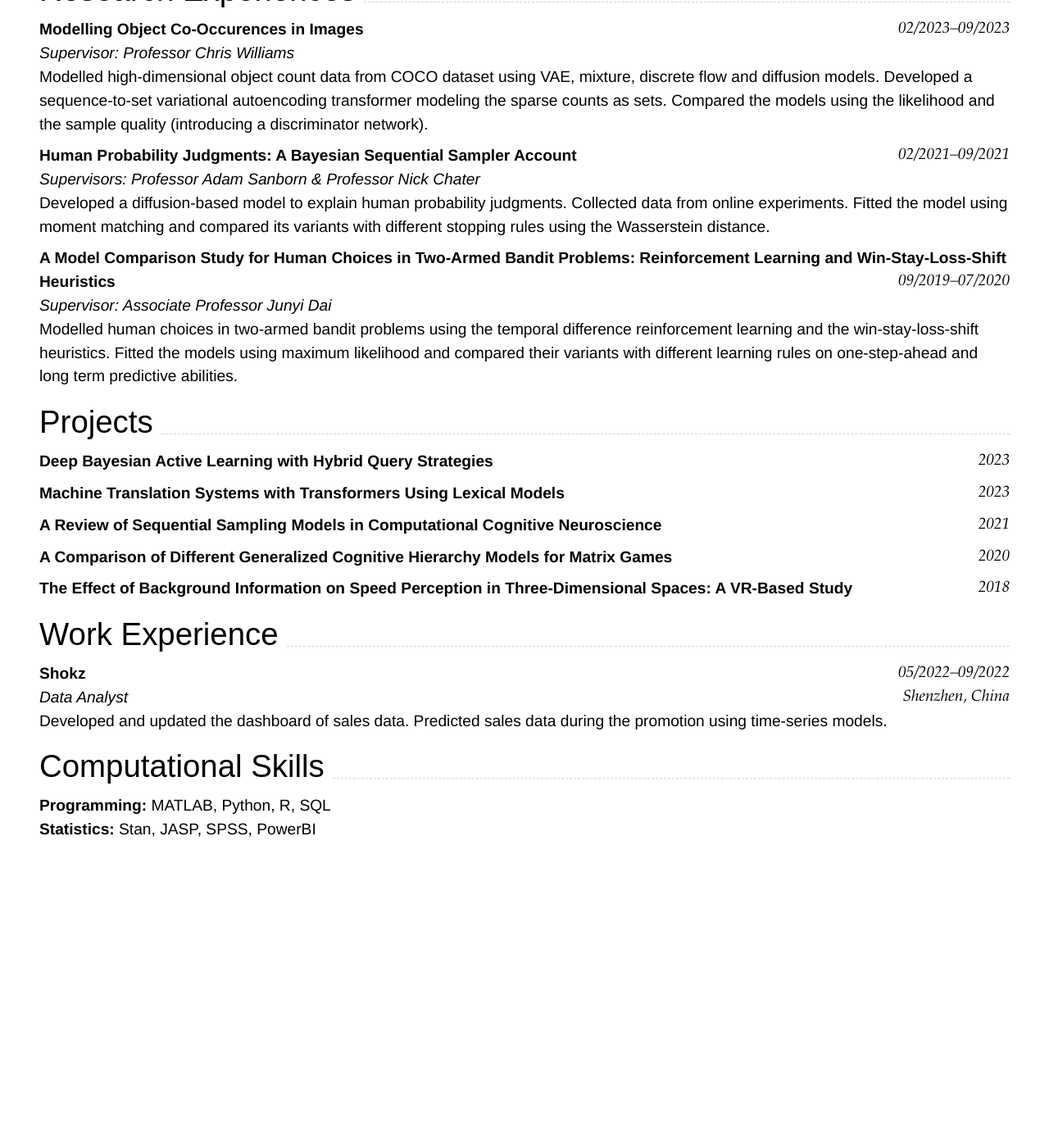
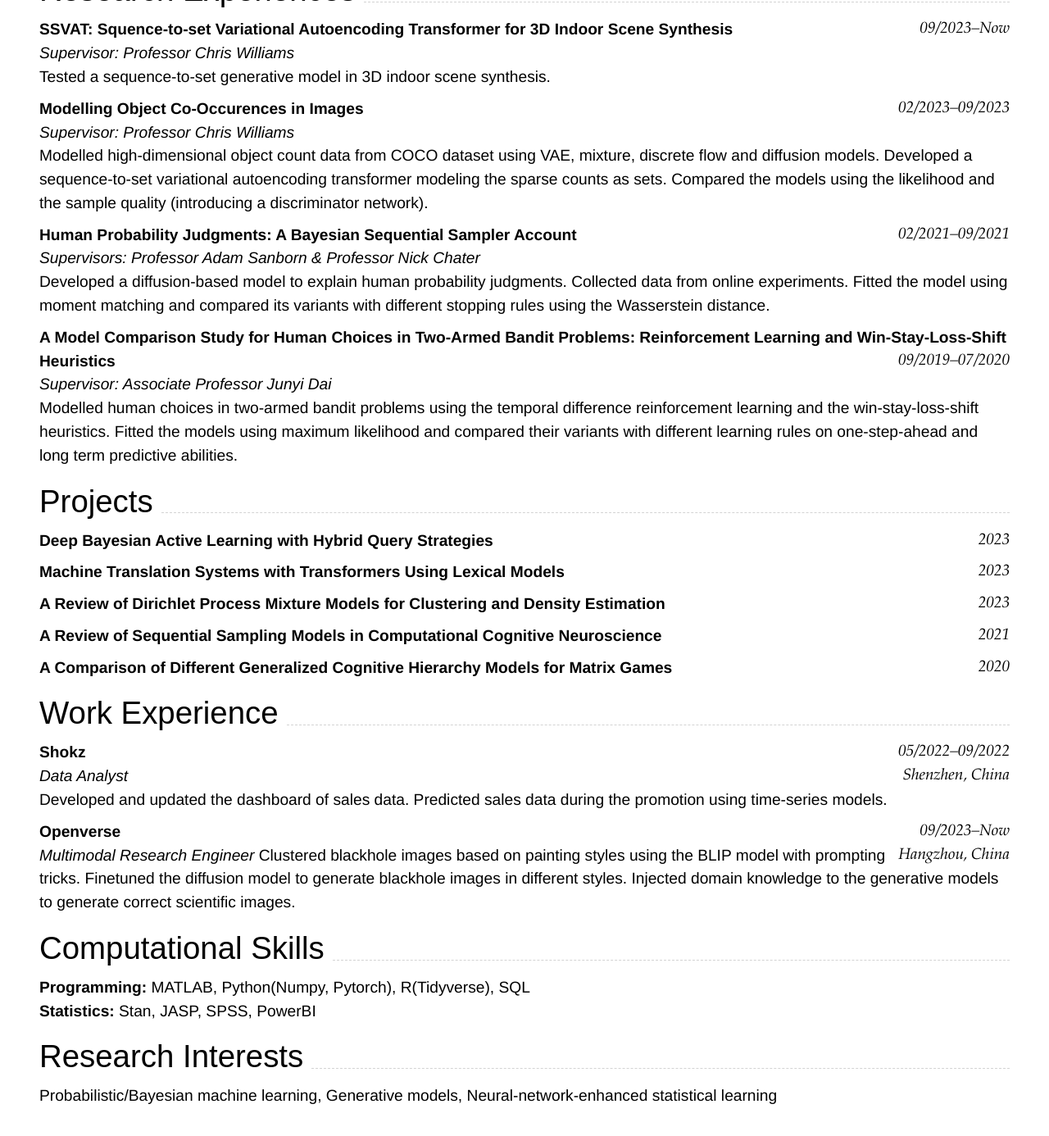
Before and after one commit to RL-LBAM/CV, a Jekyll site: the page built from index.md, in a window 1280 px wide and 1400 px high, scrolled down 708 px. Shown: the top 1386 px of the window at 82% size. Built offline with Jekyll 4.4.1, drawn with Linux system fonts in a browser that asks for light colours; nearby versions of some CDN libraries; before the commit the page ends 1783 px from its top, so only the background shows below that.

Commit message:
Update index.md

````diff
--- a/index.md
+++ b/index.md
@@ -55,6 +55,10 @@ Zhejiang, China
 Relevant Courses: Calculus; Linear Algebra; Probability and Mathematical Statistics; Stochastic Processes; Sampling Theory; Mathematical Physics
 
 ## Research Experiences
+### **SSVAT: Squence-to-set Variational Autoencoding Transformer for 3D Indoor Scene Synthesis** `09/2023–Now`
+*Supervisor: Professor Chris Williams*
+Tested a sequence-to-set generative model in 3D indoor scene synthesis.
+
 ### **Modelling Object Co-Occurences in Images** `02/2023–09/2023`
 *Supervisor: Professor Chris Williams*
 Modelled high-dimensional object count data from COCO dataset using VAE, mixture, discrete flow and diffusion models. Developed a sequence-to-set variational autoencoding transformer modeling the sparse counts as sets. Compared the models using the likelihood and the sample quality (introducing a discriminator network).
@@ -70,9 +74,9 @@ Modelled human choices in two-armed bandit problems using the temporal differenc
 ## Projects
 ### **Deep Bayesian Active Learning with Hybrid Query Strategies** `2023`
 ### **Machine Translation Systems with Transformers Using Lexical Models** `2023`
+### **A Review of Dirichlet Process Mixture Models for Clustering and Density Estimation** `2023`
 ### **A Review of Sequential Sampling Models in Computational Cognitive Neuroscience** `2021`
 ### **A Comparison of Different Generalized Cognitive Hierarchy Models for Matrix Games** `2020`
-### **The Effect of Background Information on Speed Perception in Three-Dimensional Spaces: A VR-Based Study** `2018`
 
 
 ## Work Experience
@@ -83,10 +87,19 @@ Shenzhen, China
 *Data Analyst*
 Developed and updated the dashboard of sales data. Predicted sales data during the promotion using time-series models.
 
+### **Openverse** `09/2023–Now`
+```
+Hangzhou, China
+```
+*Multimodal Research Engineer*
+Clustered blackhole images based on painting styles using the BLIP model with prompting tricks. Finetuned the diffusion model to generate blackhole images in different styles. Injected domain knowledge to the generative models to generate correct scientific images.
 
 ## Computational Skills
-**Programming:** MATLAB, Python, R, SQL
+**Programming:** MATLAB, Python(Numpy, Pytorch), R(Tidyverse), SQL
 **Statistics:** Stan, JASP, SPSS, PowerBI
+## Research Interests
+Probabilistic/Bayesian machine learning, Generative models, Neural-network-enhanced statistical learning
+
 
 
 
````
